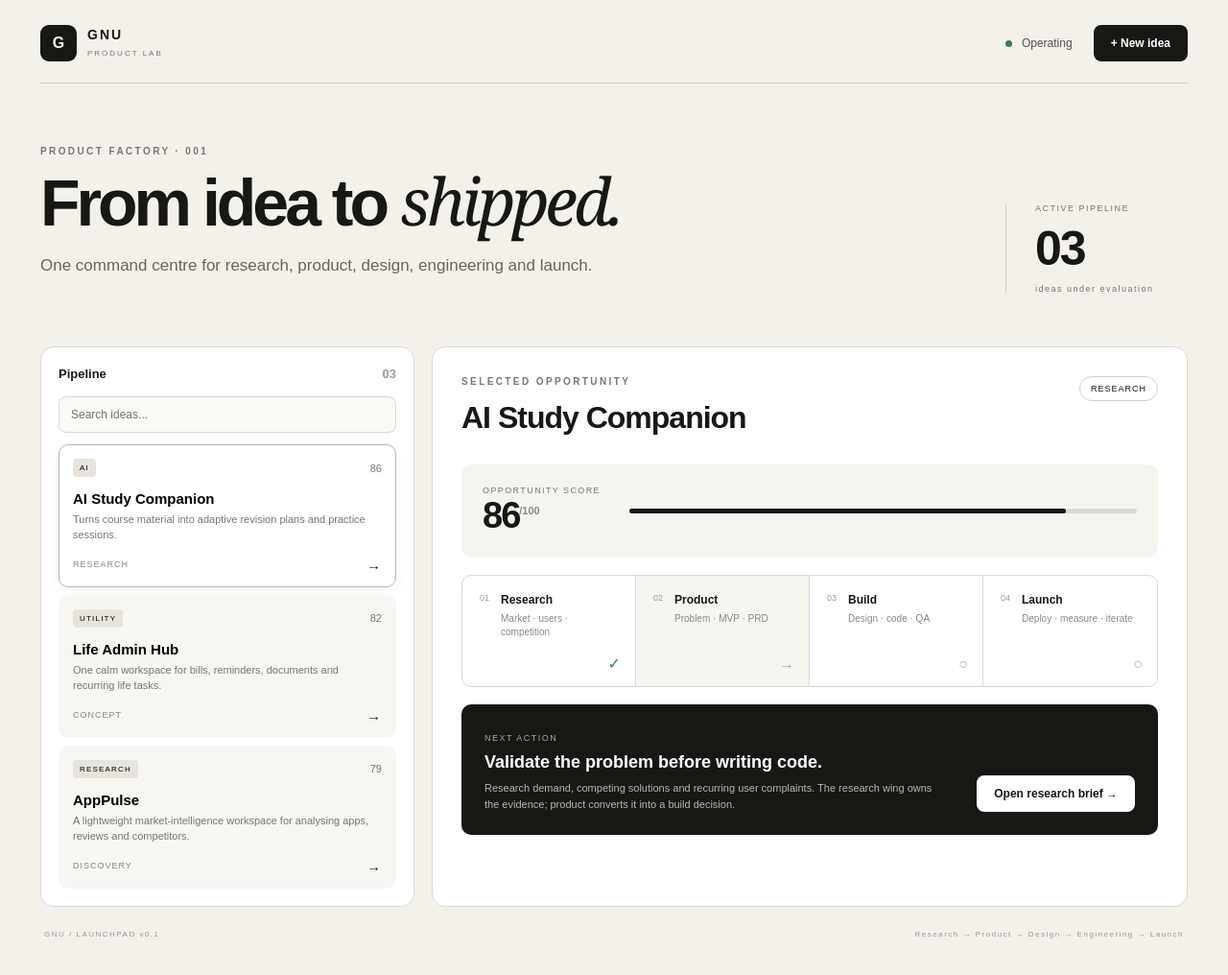
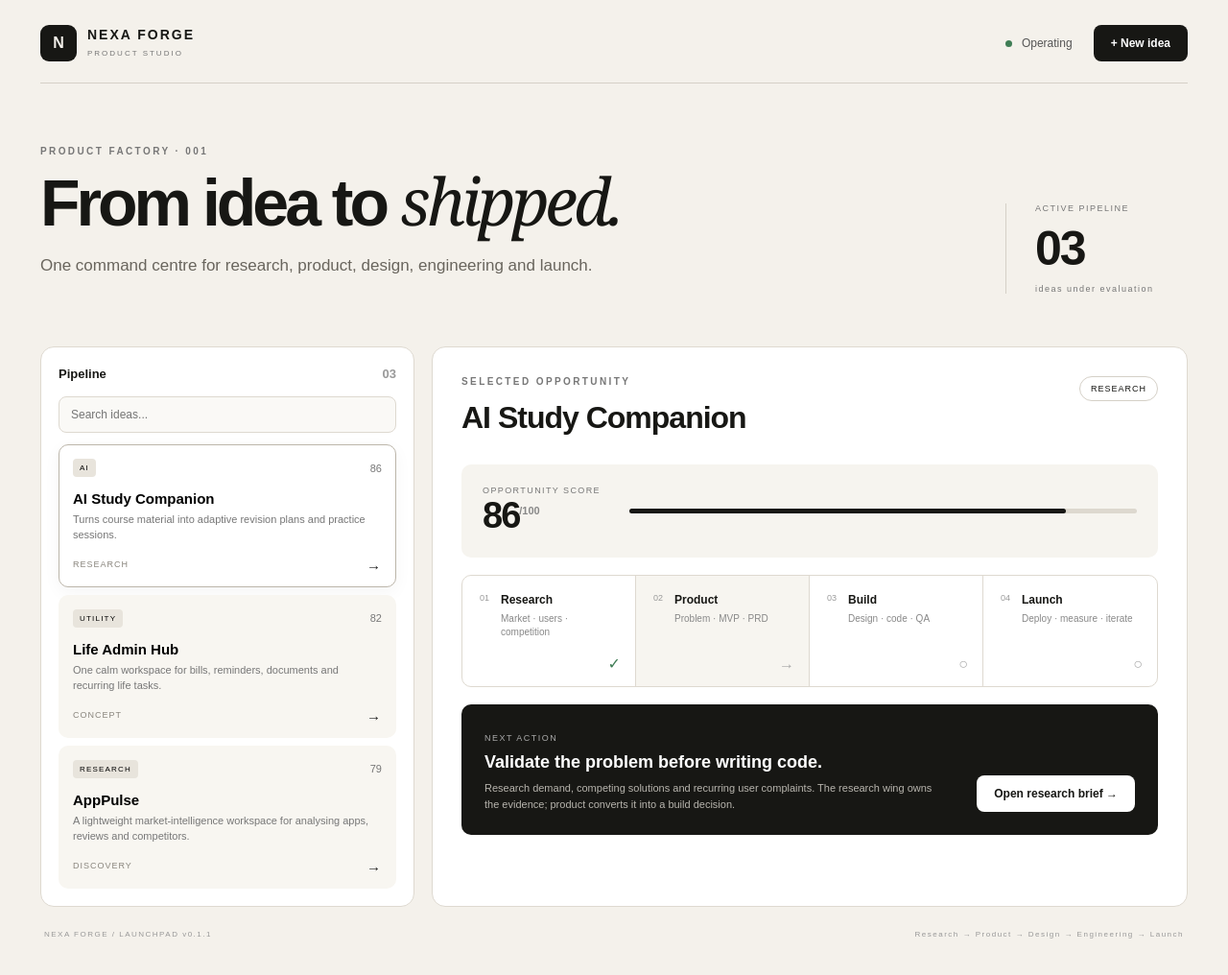
Before and after one commit to kevilshah22-max/apps, a Next.js app: page / in a window 1280 px wide. Shown: the top 1016 px of the page at 96% size. Built offline with nearby package versions, Linux system fonts and the light colour scheme.

Commit message:
fix: correct Launchpad interface branding

```diff
--- a/app/page.tsx
+++ b/app/page.tsx
@@ -6,9 +6,9 @@ const ideas=[
  {name:"AppPulse",tag:"Research",score:79,status:"Discovery",desc:"A lightweight market-intelligence workspace for analysing apps, reviews and competitors."}
 ];
 export default function Home(){const [selected,setSelected]=useState(0);const [query,setQuery]=useState("");const filtered=useMemo(()=>ideas.filter(x=>(x.name+x.desc).toLowerCase().includes(query.toLowerCase())),[query]);return <main>
-<header><div className="brand"><span className="mark">G</span><div><strong>GNU</strong><small>PRODUCT LAB</small></div></div><div className="top"><span className="live"><i/> Operating</span><button>+ New idea</button></div></header>
+<header><div className="brand"><span className="mark">N</span><div><strong>NEXA FORGE</strong><small>PRODUCT STUDIO</small></div></div><div className="top"><span className="live"><i/> Operating</span><button>+ New idea</button></div></header>
 <section className="hero"><div><p className="eyebrow">PRODUCT FACTORY · 001</p><h1>From idea to <em>shipped.</em></h1><p className="lead">One command centre for research, product, design, engineering and launch.</p></div><div className="metric"><span>ACTIVE PIPELINE</span><b>03</b><small>ideas under evaluation</small></div></section>
 <section className="grid"><aside><div className="sectionHead"><span>Pipeline</span><b>03</b></div><input placeholder="Search ideas..." value={query} onChange={e=>setQuery(e.target.value)}/><div className="cards">{filtered.map((x,i)=><button className={i===selected?"card active":"card"} onClick={()=>setSelected(i)} key={x.name}><div className="row"><span className="tag">{x.tag}</span><span className="score">{x.score}</span></div><h3>{x.name}</h3><p>{x.desc}</p><div className="status">{x.status}<span>→</span></div></button>)}</div></aside>
 <div className="workspace"><div className="workspaceTop"><div><p className="eyebrow">SELECTED OPPORTUNITY</p><h2>{ideas[selected].name}</h2></div><span className="pill">{ideas[selected].status}</span></div><div className="scoreBox"><div><small>OPPORTUNITY SCORE</small><strong>{ideas[selected].score}<sup>/100</sup></strong></div><div className="bar"><span style={{width:ideas[selected].score+"%"}}/></div></div><div className="phases"><div className="phase done"><span>01</span><div><b>Research</b><small>Market · users · competition</small></div><i>✓</i></div><div className="phase current"><span>02</span><div><b>Product</b><small>Problem · MVP · PRD</small></div><i>→</i></div><div className="phase"><span>03</span><div><b>Build</b><small>Design · code · QA</small></div><i>○</i></div><div className="phase"><span>04</span><div><b>Launch</b><small>Deploy · measure · iterate</small></div><i>○</i></div></div><div className="next"><div><small>NEXT ACTION</small><h3>Validate the problem before writing code.</h3><p>Research demand, competing solutions and recurring user complaints. The research wing owns the evidence; product converts it into a build decision.</p></div><button>Open research brief →</button></div></div></section>
-<footer><span>GNU / LAUNCHPAD v0.1</span><span>Research → Product → Design → Engineering → Launch</span></footer>
+<footer><span>NEXA FORGE / LAUNCHPAD v0.1.1</span><span>Research → Product → Design → Engineering → Launch</span></footer>
 </main>}
```
